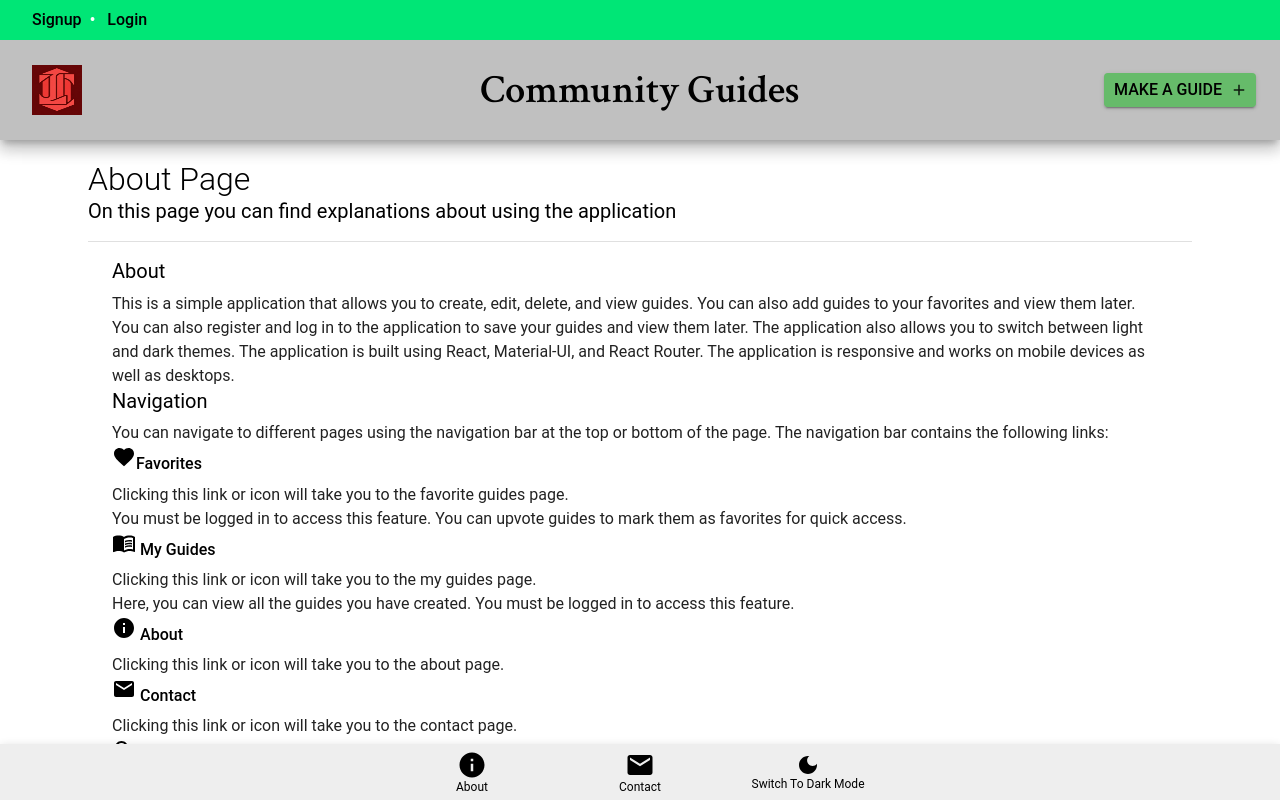
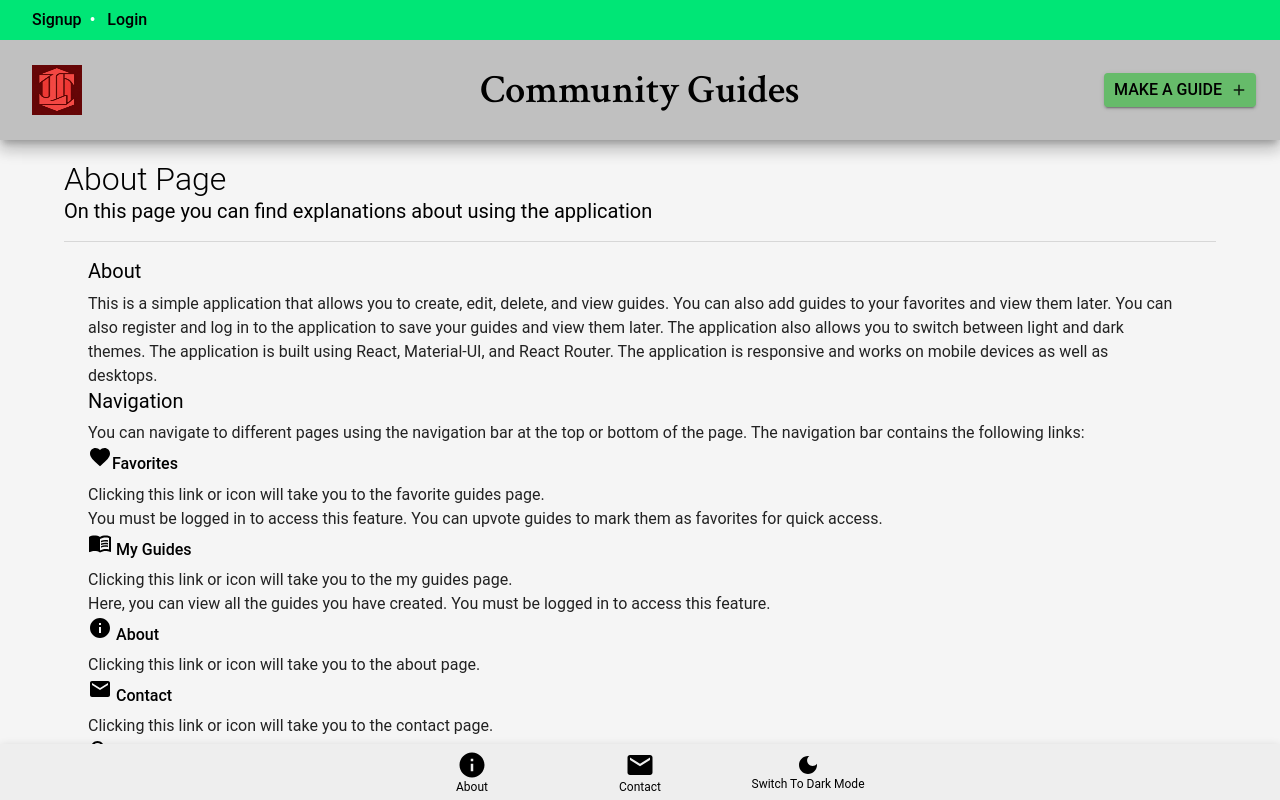
Before and after one commit to TheMaor2804/Community-Guides-Project, a React (Vite) app in the folder frontend/: page /about in a window 1280 px wide. Shown: the top 800 px of the page. Built offline with nearby package versions, Linux system fonts and the light colour scheme.

Commit message:
fix: update Container maxWidth to 100vw in CRMPage and AboutPage components

```diff
--- a/frontend/src/crm/pages/CRMPage.jsx
+++ b/frontend/src/crm/pages/CRMPage.jsx
@@ -16,7 +16,7 @@ export default function CRM() {
 
     return (
         <Container
-            maxWidth="100%"
+            maxWidth="100vw"
             sx={{
                 display: 'flex',
                 flexDirection: 'column',
--- a/frontend/src/pages/AboutPage.jsx
+++ b/frontend/src/pages/AboutPage.jsx
@@ -16,14 +16,17 @@ import PortraitIcon from '@mui/icons-material/Portrait';
 import InfoIcon from "@mui/icons-material/Info";
 import SearchIcon from "@mui/icons-material/Search";
 import { useCustomTheme } from "../providers/CustomThemeProvider";
+import { useTheme } from "@mui/material";
 
 
 export default function AboutPage() {
 
+    const theme = useTheme();
+
     const { isDark } = useCustomTheme();
 
     return (
-        <Container sx={{ pt: 20, color: isDark ? "#fff" : "#000" }}>
+        <Container maxWidth="100vw" sx={{ pt: 20, backgroundColor: theme.palette.background.default, color: isDark ? "#fff" : "#000" }}>
             <PageHeader
                 title="About Page"
                 subtitle="On this page you can find explanations about using the application"
```
